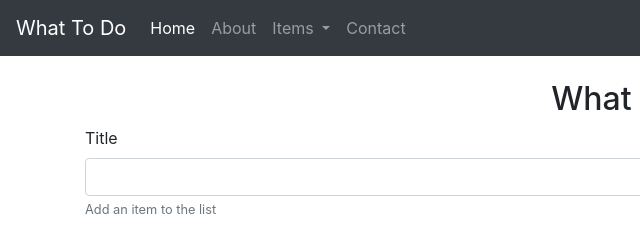
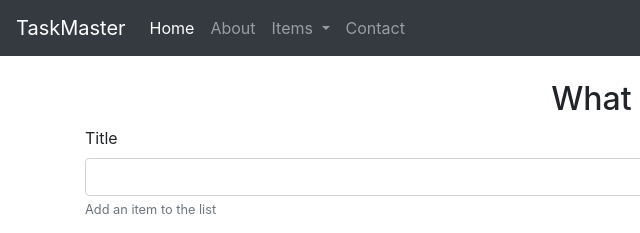
Before and after one commit to Amitkumar-Vaghela/TaskMaster, a plain HTML site: page index.html in a window 1280 px wide. Shown: the top 233 px of the page, 0-640 px from the left. Drawn offline with nearby package versions, Linux system fonts and the light colour scheme.

Commit message:
Update index.html

```diff
--- a/index.html
+++ b/index.html
@@ -15,7 +15,7 @@
 
 <body>
     <nav class="navbar navbar-expand-lg navbar-dark bg-dark">
-        <a class="navbar-brand" href="/">What To Do</a>
+        <a class="navbar-brand" href="/">TaskMaster</a>
         <button class="navbar-toggler" type="button" data-toggle="collapse" data-target="#navbarSupportedContent"
             aria-controls="navbarSupportedContent" aria-expanded="false" aria-label="Toggle navigation">
             <span class="navbar-toggler-icon"></span>
```
